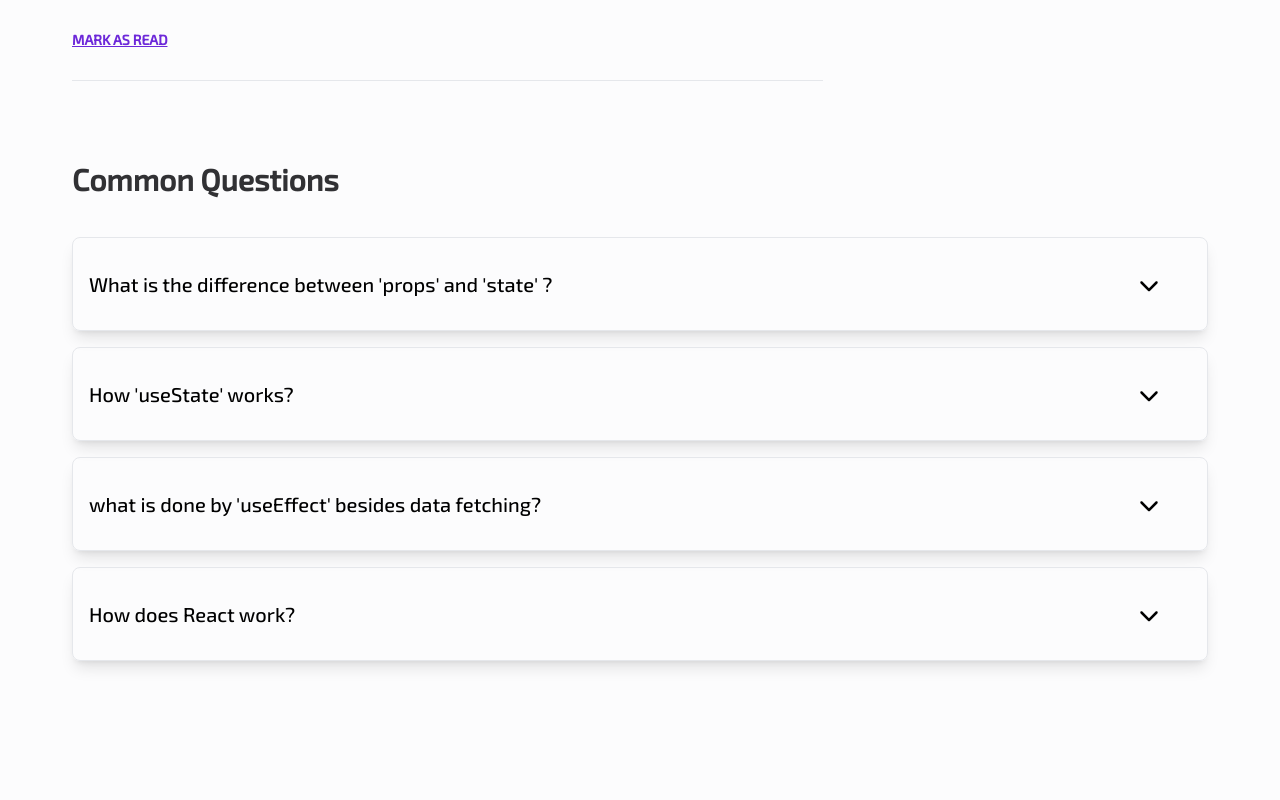
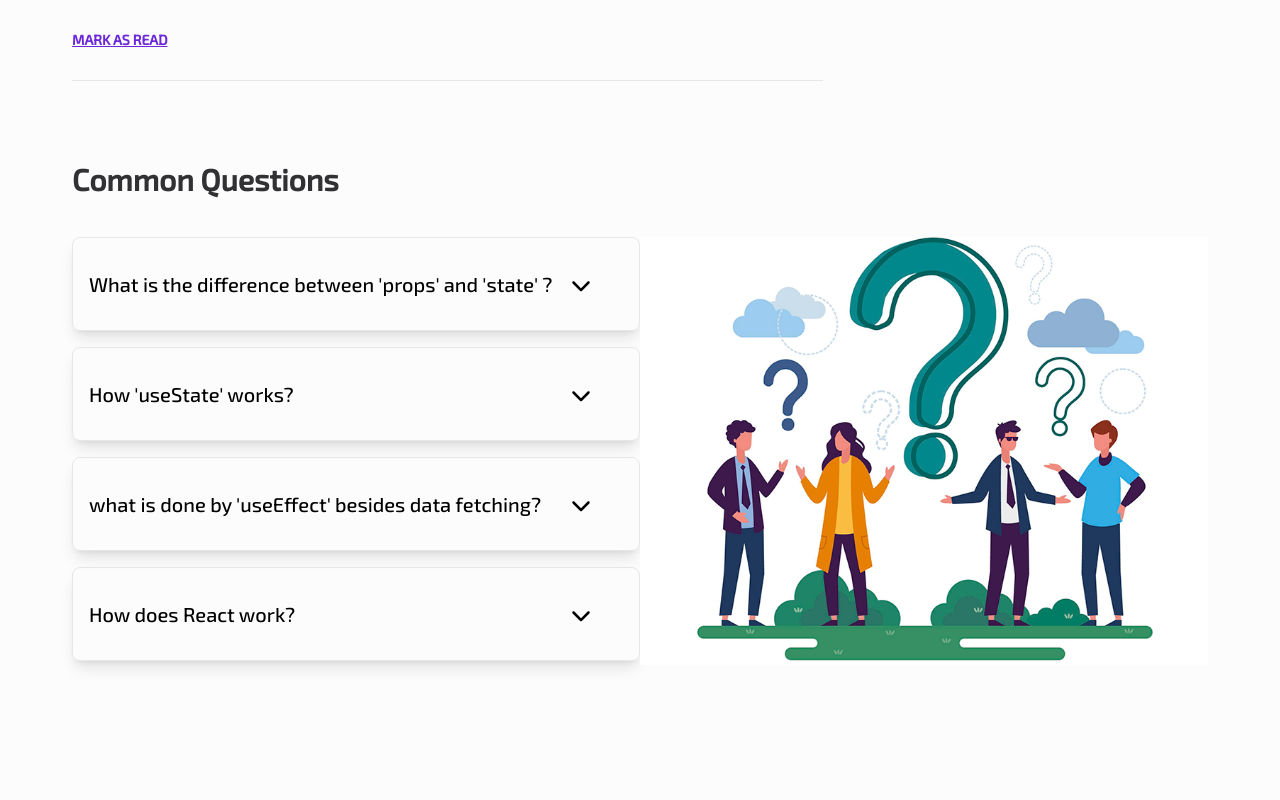
Before and after one commit to developer-shourav/Knowledge-Arena, a React (Vite) app: page / in a window 1280 px wide. Shown: the part 7640-8440 px from the top of the page. Built offline with nearby package versions, Linux system fonts and the light colour scheme.

Commit message:
question section extra style complete

```diff
--- a/src/App.jsx
+++ b/src/App.jsx
@@ -7,7 +7,7 @@ import Blogs from "./components/Blogs/Blogs";
 import Questions from "./components/Questions/Questions";
 import { addToCart } from "./utilities/utilities";
 import Footer from "./components/Footer/Footer";
-
+import questionImg from "./assets/images/question.png";
 
 function App() {
 
@@ -72,9 +72,18 @@ function App() {
       </div>
 
     {/* -----Questions and Answers----- */}
-     <div className="my-10 py-10">
-     <h2 id="questions" className="font-bold text-3xl mb-10">Common Questions</h2>
-     <Questions> </Questions>
+     <div id="questions" className="my-10 py-10">
+     <h2  className="font-bold text-3xl mb-10">Common Questions</h2>
+      <div className="grid grid-cols-1 md:grid-cols-2 ">
+        <div className="">
+        <Questions> </Questions>
+        </div>
+
+        <div className="hidden md:block">
+          <img src={questionImg} alt="" />
+        </div>
+
+      </div>
      </div>
 
     </main>
```
Also changed, not shown: src/assets/images/question.png (added).
